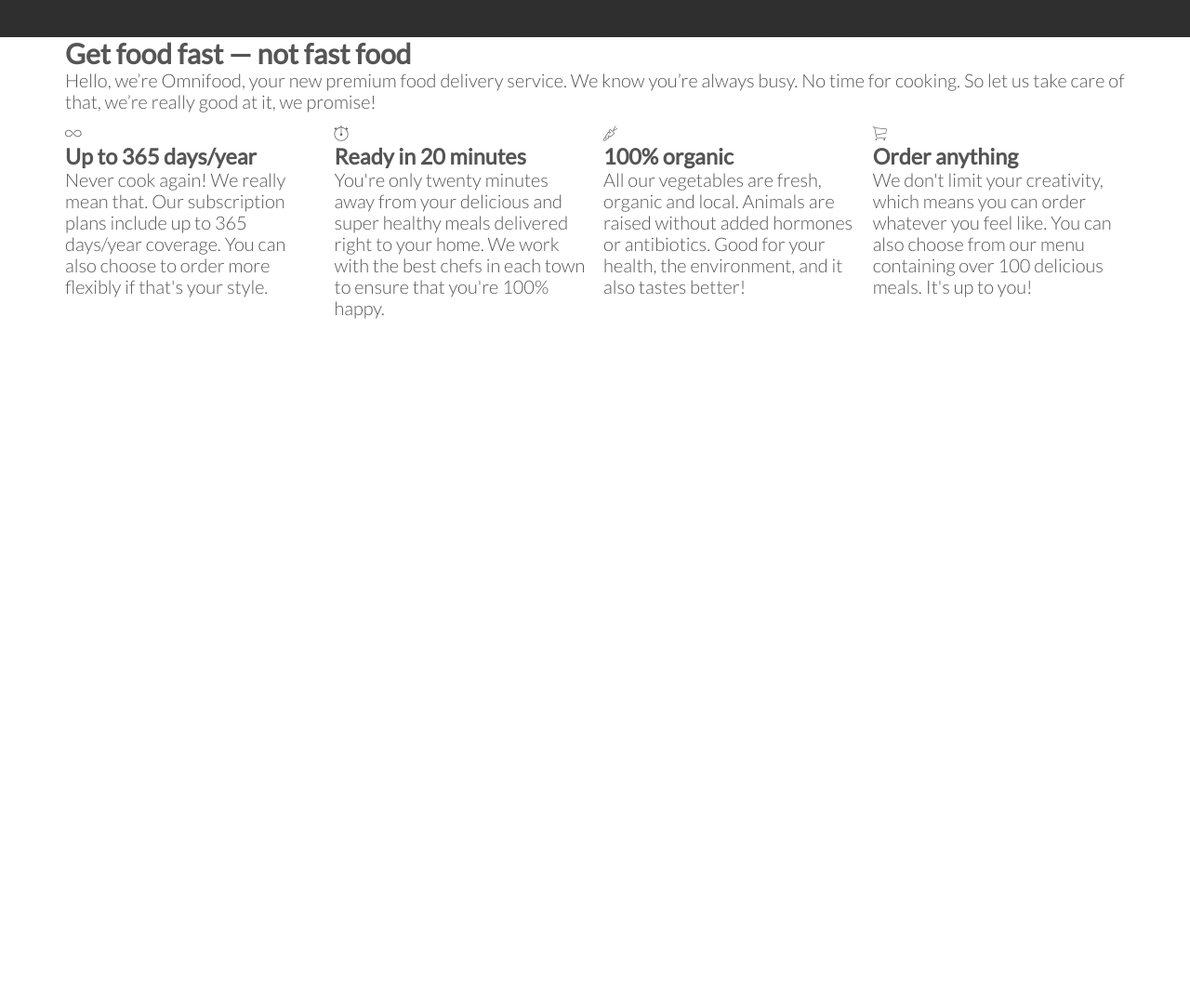
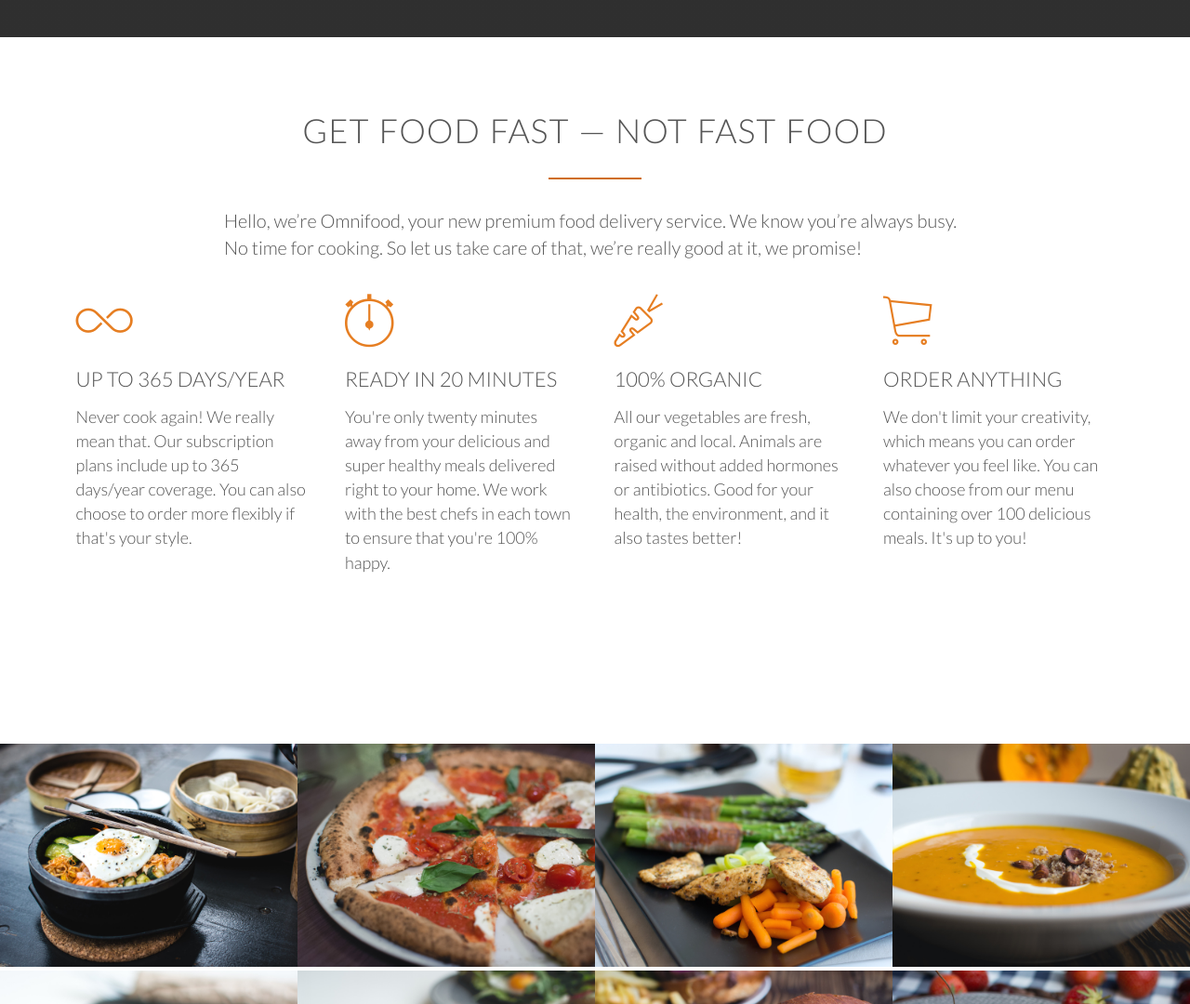
Before and after one commit to isaacfo/Heart-of-the-Cards, a plain HTML site: page index.html in a window 1280 px wide. Shown: the part 760-1840 px from the top of the page at 93% size. Before the commit the page ends 1114 px from the top, so only its background shows below. Drawn offline with nearby package versions, Linux system fonts and the light colour scheme; grey boxes are pictures that could not be loaded.

Commit message:
added image showcase

```diff
--- a/index.html
+++ b/index.html
@@ -39,29 +39,75 @@
             </div>
 
             <div class="row">
-                <div class="col span-1-of-4">
-                    <i class="ion-ios-infinite-outline"></i>
+                <div class="col span-1-of-4 box">
+                    <i class="ion-ios-infinite-outline icon-big"></i>
                     <h3>Up to 365 days/year</h3>
                     <p>Never cook again! We really mean that. Our subscription plans include up to 365 days/year coverage. You can also choose to order more flexibly if that's your style.</p>
                 </div>
-                <div class="col span-1-of-4">
-                    <i class="ion-ios-stopwatch-outline"></i>
+                <div class="col span-1-of-4 box">
+                    <i class="ion-ios-stopwatch-outline icon-big"></i>
                     <h3>Ready in 20 minutes</h3>
                     <p>You're only twenty minutes away from your delicious and super healthy meals delivered right to your home. We work with the best chefs in each town to ensure that you're 100% happy.</p>
                 </div>
-                <div class="col span-1-of-4">
-                    <i class="ion-ios-nutrition-outline"></i>
+                <div class="col span-1-of-4 box">
+                    <i class="ion-ios-nutrition-outline icon-big"></i>
                     <h3>100% organic</h3>
                     <p>All our vegetables are fresh, organic and local. Animals are raised without added hormones or antibiotics. Good for your health, the environment, and it also tastes better!</p>
                 </div>
-                <div class="col span-1-of-4">
-                    <i class="ion-ios-cart-outline"></i>
+                <div class="col span-1-of-4 box">
+                    <i class="ion-ios-cart-outline icon-big"></i>
                     <h3>Order anything</h3>
                     <p>We don't limit your creativity, which means you can order whatever you feel like. You can also choose from our menu containing over 100 delicious meals. It's up to you!</p>
                 </div>
             </div>
           </section>
 
+          <section class="section-meals">
+            <ul class="meals-showcase">
+                <li>
+                    <figure class="meal-photo">
+                        <img src="resources/img/1.jpg" alt="Korean bibimbap with egg and vegetables">
+                    </figure>
+                </li>
+                <li>
+                    <figure class="meal-photo">
+                        <img src="resources/img/2.jpg" alt="Simple italian pizza with cherry tomatoes">
+                    </figure>
+                </li>
+                <li>
+                    <figure class="meal-photo">
+                        <img src="resources/img/3.jpg" alt="Chicken breast steak with vegetables">
+                    </figure>
+                </li>
+                <li>
+                    <figure class="meal-photo">
+                        <img src="resources/img/4.jpg" alt="Autumn pumpkin soup">
+                    </figure>
+                </li>
+            </ul>
+            <ul class="meals-showcase">
+                <li>
+                    <figure class="meal-photo">
+                        <img src="resources/img/5.jpg" alt="Paleo beef steak with vegetables">
+                    </figure>
+                </li>
+                <li>
+                    <figure class="meal-photo">
+                        <img src="resources/img/6.jpg" alt="Healthy baguette with egg and vegetables">
+                    </figure>
+                </li>
+                <li>
+                    <figure class="meal-photo">
+                        <img src="resources/img/7.jpg" alt="Burger with cheddar and bacon">
+                    </figure>
+                </li>
+                <li>
+                    <figure class="meal-photo">
+                        <img src="resources/img/8.jpg" alt="Granola with cherries and strawberries">
+                    </figure>
+                </li>
+            </ul>
+          </section>
 
 
 
@@ -75,8 +121,4 @@
 
 
 
-
-
-
-
 </html>
--- a/resources/css/style.css
+++ b/resources/css/style.css
@@ -35,20 +35,80 @@ html {
     margin: 0 auto;
 }
 
+section {
+    padding: 80px 0;
+}
+
+.box {
+    padding: 1%;
+}
+
 /* ------HEADINGS------- */
 
 /* font-size at a percentage of the global font-size so 40px cuz its 20px globally */
 /* usually h1 has bold by default, so font-weight helps with that */
+h1, h2, h3 {
+    font-weight: 300;
+    text-transform: uppercase;
+
+
+}
+
 h1 {
     margin-top: 0;
     margin-bottom: 20px;
     color: #fff;
     font-size: 240%;
-    font-weight: 300;
-    text-transform: uppercase;
+    word-spacing: 4px;
     letter-spacing: 1px;
-    word-spacing: 4px;
 }
+
+h2 {
+    font-size: 180%;
+    word-spacing: 2px;
+    text-align: center;
+    margin-bottom: 30px;
+    letter-spacing: 1px;
+}
+
+h3 {
+    font-size: 110%;
+    margin-bottom: 15px;
+}
+/* have to specify content when using :after */
+/* auto set it to center */
+h2:after {
+    display: block;
+    height: 2px;
+    background-color: #cf6d17;
+    content: " ";
+    width: 100px;
+    margin: 0 auto;
+    margin-top: 30px;
+}
+
+/* ------PARAGRAPHS------ */
+.long-copy {
+    line-height: 145%;
+    width: 70%;
+    margin-left: 15%;
+}
+
+.box p {
+    font-size: 90%;
+    line-height: 145%;
+}
+
+/* display block forces line breaks */
+/* -------ICONS------- */
+.icon-big {
+    font-size: 350%;
+    display: block;
+    color: #e67e22;
+    margin-bottom: 10px;
+}
+
+
 
 /* -----BUTTONS------ */
 
@@ -156,3 +216,28 @@ header {
 .main-nav li a:active {
     border-bottom: 2px solid #cf6d17
 }
+
+/* ---------------------------------------------- */
+/* MEALS*/
+/* ----------------------------------------------- */
+
+.meals-showcase {
+    list-style: none;
+    width: 100%;
+}
+
+.meals-showcase li {
+    display: block;
+    float: left;
+    width: 25%;
+}
+/* normalize gives it tiny margin, so we overide it with 0 */
+.meal-photo {
+    width: 100%;
+    margin: 0;
+}
+/* making img wide as container which is .meal-photo above */
+.meal-photo img {
+    width: 100%;
+    height: auto;
+}
```
